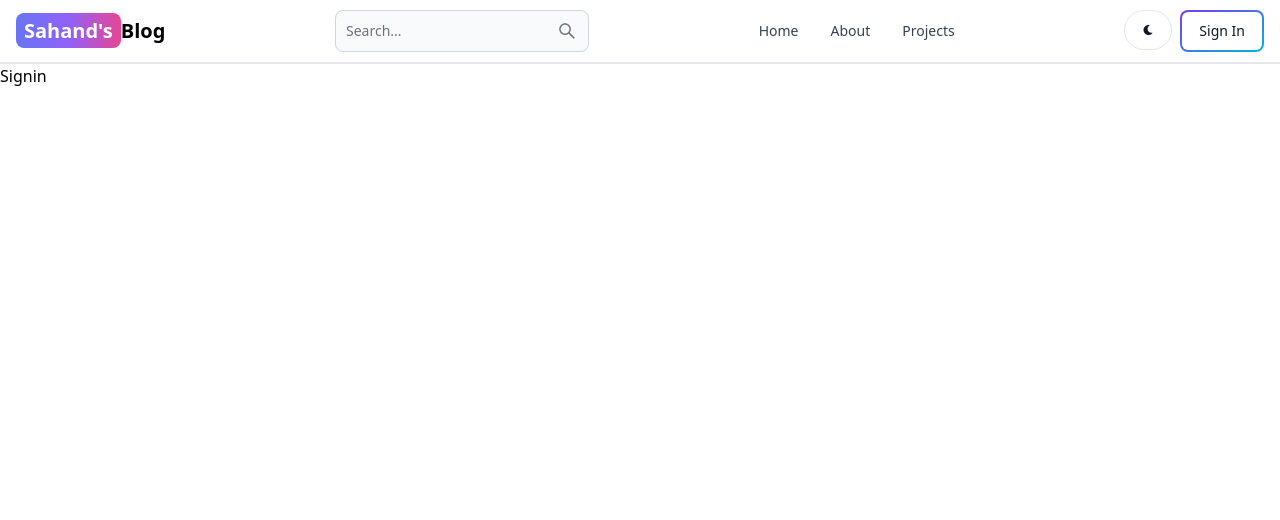
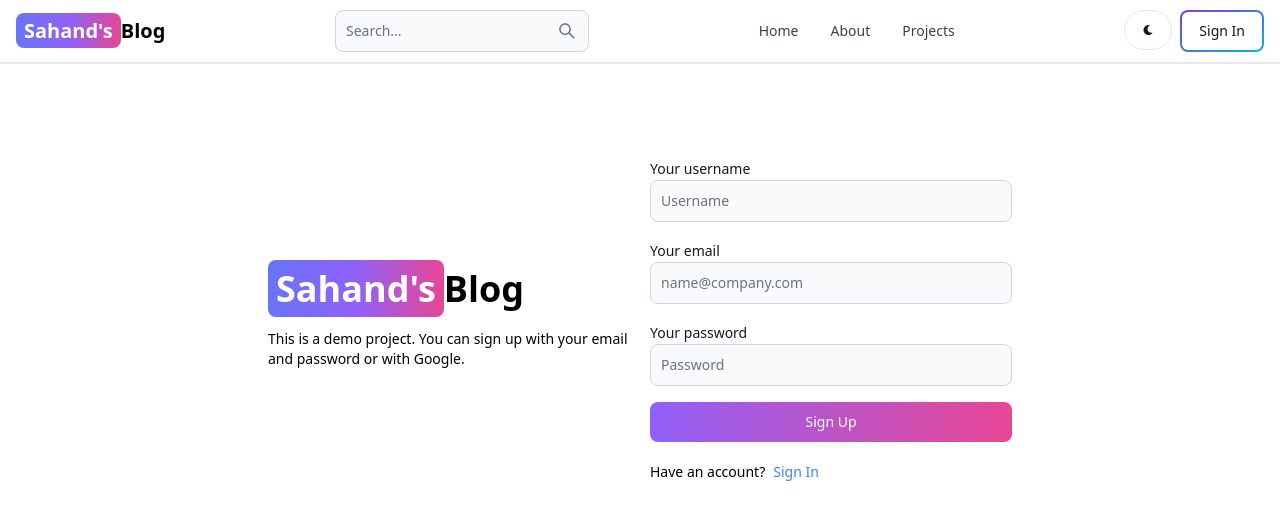
Before and after one commit to SoumayaRomdhani/mern_blog-app, a React (Vite) app in the folder client/: page /sign-in in a window 1280 px wide. Shown: the top 520 px of the page. Built offline with nearby package versions, Linux system fonts and the light colour scheme.

Commit message:
create sign_in page UI

```diff
--- a/client/src/pages/signin.jsx
+++ b/client/src/pages/signin.jsx
@@ -1,7 +1,52 @@
 import React from 'react'
+import { Button, Label, TextInput } from 'flowbite-react';
+import { Link } from 'react-router-dom';
 
 export default function Signin() {
   return (
-    <div>Signin</div>
-  )
+    <div className='min-h-screen mt-20'>
+      <div className='flex p-3 max-w-3xl mx-auto flex-col md:flex-row md:items-center gap-5'>
+        {/* left */}
+        <div className='flex-1'>
+          <Link to='/' className='font-bold dark:text-white text-4xl'>
+            <span className='px-2 py-1 bg-gradient-to-r from-indigo-500 via-purple-500 to-pink-500 rounded-lg text-white'>
+              Sahand's
+            </span>
+            Blog
+          </Link>
+          <p className='text-sm mt-5'>
+            This is a demo project. You can sign up with your email and password
+            or with Google.
+          </p>
+        </div>
+        {/* right */}
+
+        <div className='flex-1'>
+          <form className='flex flex-col gap-4'>
+            <div>
+              <Label value='Your username' />
+              <TextInput type='text' placeholder='Username' id='username' />
+            </div>
+            <div>
+              <Label value='Your email' />
+              <TextInput type='text' placeholder='name@company.com' id='email' />
+            </div>
+            <div>
+              <Label value='Your password' />
+              <TextInput type='text' placeholder='Password' id='password' />
+            </div>
+            <Button gradientDuoTone='purpleToPink' type='submit'>
+              Sign Up
+            </Button>
+          </form>
+          <div className="flex gap-2 text-sm mt-5">
+            <span>Have an account?</span>
+            <Link to='/sign-in' className='text-blue-500'>
+              Sign In
+            </Link>
+          </div>
+        </div>
+      </div>
+    </div>
+  );
 }
```
